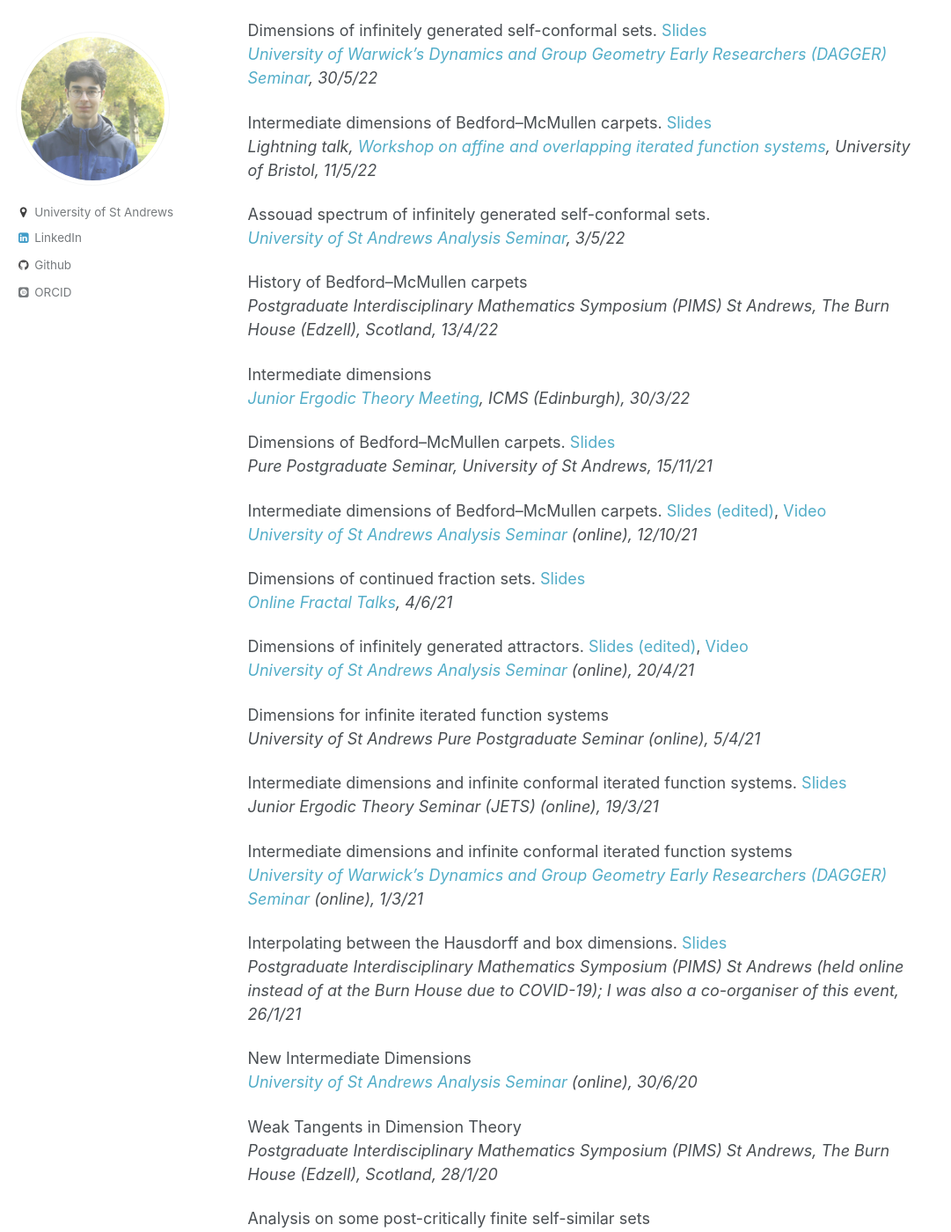
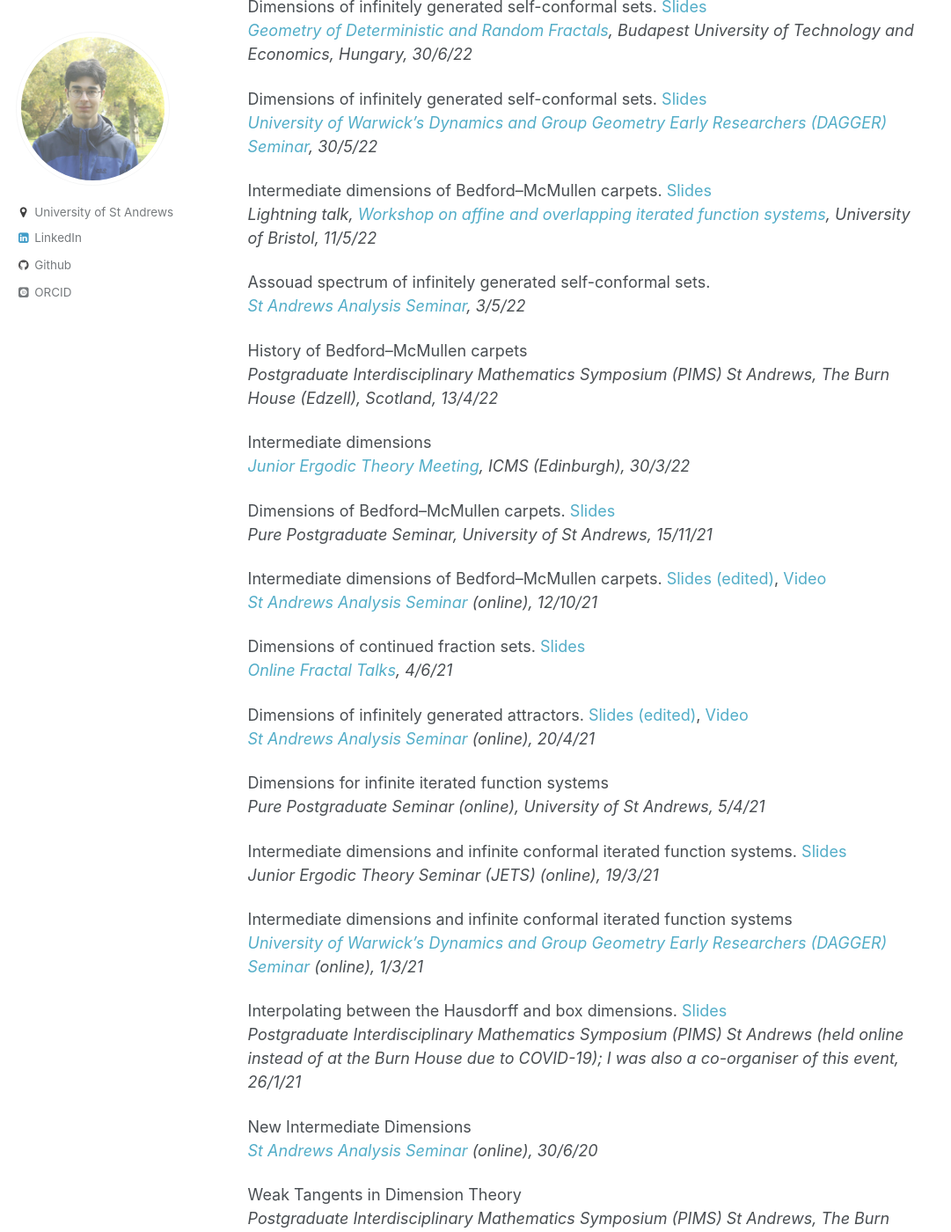
Before and after one commit to amlan-banaji/amlan-banaji.github.io, a Jekyll site: the page built from _pages/talks.md, in a window 1280 px wide and 1400 px high, scrolled down 598 px. Shown: the whole window at 88% size, without its empty margins (0-1081 px from the left). Built offline with Jekyll 4.4.1, drawn with Linux system fonts in a browser that asks for light colours; some web fonts are replaced; some of the changed text lies outside the part shown.

Commit message:
geodesics talk, cv

```diff
--- a/_pages/talks.md
+++ b/_pages/talks.md
@@ -25,7 +28,7 @@ Intermediate dimensions of Bedford–McMullen carpets. [Slides](https://amlan-ba
 *Lightning talk, [Workshop on affine and overlapping iterated function systems](https://www.troscheit.eu/workshop2022/index.html), University of Bristol, 11/5/22*
 
 Assouad spectrum of infinitely generated self-conformal sets.
-*[University of St Andrews Analysis Seminar](http://www-maths.mcs.st-andrews.ac.uk/pg/pure/Analysis/seminars.html), 3/5/22*
+*[St Andrews Analysis Seminar](http://www-maths.mcs.st-andrews.ac.uk/pg/pure/Analysis/seminars.html), 3/5/22*
 
 History of Bedford–McMullen carpets
 *Postgraduate Interdisciplinary Mathematics Symposium (PIMS) St Andrews, The Burn House (Edzell), Scotland, 13/4/22*
@@ -37,16 +40,16 @@ Dimensions of Bedford–McMullen carpets. [Slides](https://amlan-banaji.github.i
 *Pure Postgraduate Seminar, University of St Andrews, 15/11/21*
 
 Intermediate dimensions of Bedford–McMullen carpets. [Slides (edited)](https://amlan-banaji.github.io/files/BedfordAnalysisSeminar.pdf), [Video](https://www.youtube.com/watch?v=hoHdg71ycqs)
-*[University of St Andrews Analysis Seminar](http://www-maths.mcs.st-andrews.ac.uk/pg/pure/Analysis/seminars.html) (online), 12/10/21*
+*[St Andrews Analysis Seminar](http://www-maths.mcs.st-andrews.ac.uk/pg/pure/Analysis/seminars.html) (online), 12/10/21*
 
 Dimensions of continued fraction sets. [Slides](https://amlan-banaji.github.io/files/Workshop2021.pdf)
 *[Online Fractal Talks](https://people.maths.bris.ac.uk/~matmj/BBMOS.html), 4/6/21*
 
 Dimensions of infinitely generated attractors. [Slides (edited)](https://amlan-banaji.github.io/files/AnalysisSeminarApril2021.pdf), [Video](https://www.youtube.com/watch?v=KL6q4UNnVEk)
-*[University of St Andrews Analysis Seminar](http://www-maths.mcs.st-andrews.ac.uk/pg/pure/Analysis/seminars.html) (online), 20/4/21*
+*[St Andrews Analysis Seminar](http://www-maths.mcs.st-andrews.ac.uk/pg/pure/Analysis/seminars.html) (online), 20/4/21*
 
 Dimensions for infinite iterated function systems
-*University of St Andrews Pure Postgraduate Seminar (online), 5/4/21*
+*Pure Postgraduate Seminar (online), University of St Andrews, 5/4/21*
 
 Intermediate dimensions and infinite conformal iterated function systems. [Slides](https://amlan-banaji.github.io/files/JETStalkMarch2021.pdf)
 *Junior Ergodic Theory Seminar (JETS) (online), 19/3/21*
@@ -58,7 +61,7 @@ Interpolating between the Hausdorff and box dimensions. [Slides](https://amlan-b
 *Postgraduate Interdisciplinary Mathematics Symposium (PIMS) St Andrews (held online instead of at the Burn House due to COVID-19); I was also a co-organiser of this event, 26/1/21*
 
 New Intermediate Dimensions
-*[University of St Andrews Analysis Seminar](http://www-maths.mcs.st-andrews.ac.uk/pg/pure/Analysis/seminars.html) (online), 30/6/20*
+*[St Andrews Analysis Seminar](http://www-maths.mcs.st-andrews.ac.uk/pg/pure/Analysis/seminars.html) (online), 30/6/20*
 
 Weak Tangents in Dimension Theory
 *Postgraduate Interdisciplinary Mathematics Symposium (PIMS) St Andrews, The Burn House (Edzell), Scotland, 28/1/20*
```
Also changed, not shown: other parts of _pages/talks.md (+3 -0 lines), 1 other file.
